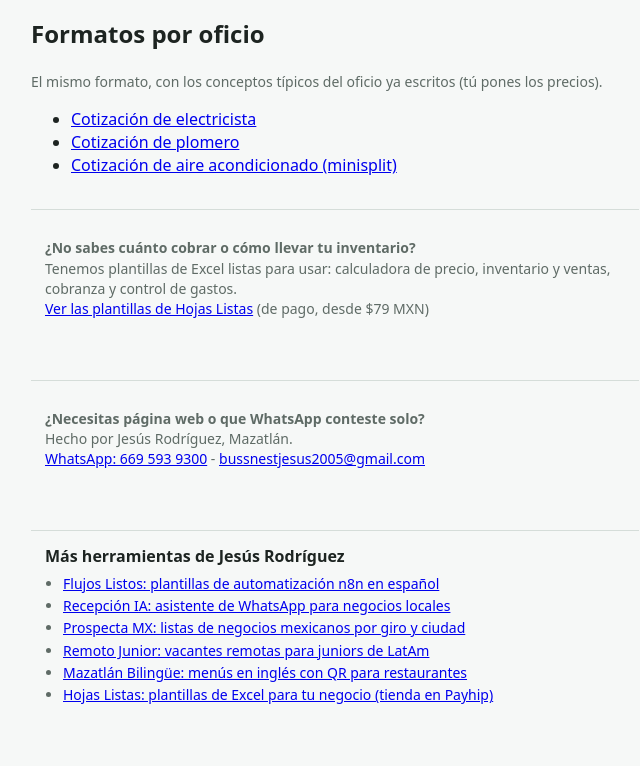
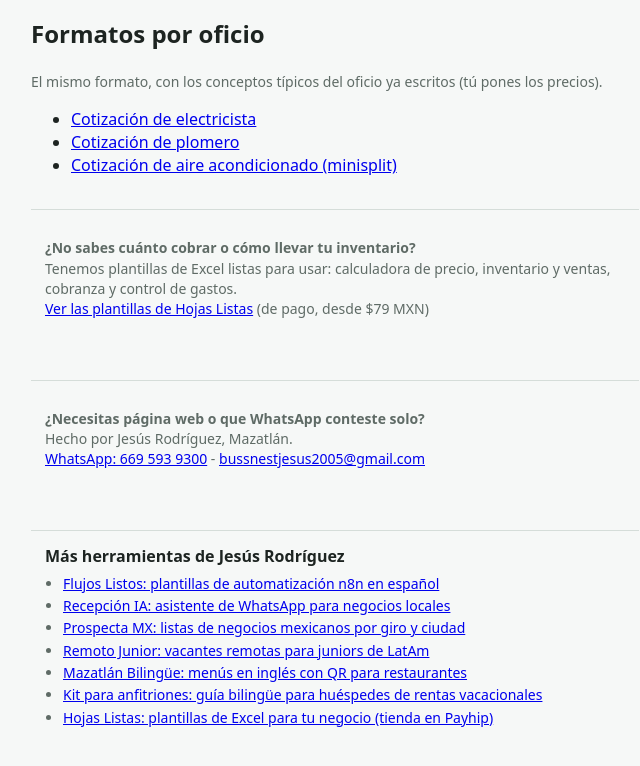
Before and after one commit to Jesus-Jazisenot/cotizoya, a plain HTML site: page index.html in a window 1280 px wide. Shown: the part 1213-1979 px from the top of the page, without its empty margins (305-945 px from the left). Drawn offline with Linux system fonts and the light colour scheme.

Commit message:
Enlace a Kit para anfitriones en Más herramientas

```diff
--- a/index.html
+++ b/index.html
@@ -69,7 +69,7 @@ Tenemos plantillas de Excel listas para usar: calculadora de precio, inventario
 <p><b>¿Necesitas página web o que WhatsApp conteste solo?</b><br>Hecho por Jesús Rodríguez, Mazatlán.<br>
 <a href="https://wa.me/526695939300">WhatsApp: 669 593 9300</a> - <a href="mailto:bussnestjesus2005@gmail.com">bussnestjesus2005@gmail.com</a></p>
 </div>
-<aside class="foot mas" aria-labelledby="mas-t"><h2 id="mas-t">Más herramientas de Jesús Rodríguez</h2><ul><li><a href="https://jesus-jazisenot.github.io/flujos-listos/">Flujos Listos: plantillas de automatización n8n en español</a></li><li><a href="https://jesus-jazisenot.github.io/recepcion-ia/">Recepción IA: asistente de WhatsApp para negocios locales</a></li><li><a href="https://jesus-jazisenot.github.io/prospecta-mx/">Prospecta MX: listas de negocios mexicanos por giro y ciudad</a></li><li><a href="https://jesus-jazisenot.github.io/remoto-junior/">Remoto Junior: vacantes remotas para juniors de LatAm</a></li><li><a href="https://jesus-jazisenot.github.io/mazatlan-bilingue/">Mazatlán Bilingüe: menús en inglés con QR para restaurantes</a></li><li><a href="https://payhip.com/HojasListas">Hojas Listas: plantillas de Excel para tu negocio (tienda en Payhip)</a></li></ul></aside>
+<aside class="foot mas" aria-labelledby="mas-t"><h2 id="mas-t">Más herramientas de Jesús Rodríguez</h2><ul><li><a href="https://jesus-jazisenot.github.io/flujos-listos/">Flujos Listos: plantillas de automatización n8n en español</a></li><li><a href="https://jesus-jazisenot.github.io/recepcion-ia/">Recepción IA: asistente de WhatsApp para negocios locales</a></li><li><a href="https://jesus-jazisenot.github.io/prospecta-mx/">Prospecta MX: listas de negocios mexicanos por giro y ciudad</a></li><li><a href="https://jesus-jazisenot.github.io/remoto-junior/">Remoto Junior: vacantes remotas para juniors de LatAm</a></li><li><a href="https://jesus-jazisenot.github.io/mazatlan-bilingue/">Mazatlán Bilingüe: menús en inglés con QR para restaurantes</a></li><li><a href="https://jesus-jazisenot.github.io/kit-anfitriones/">Kit para anfitriones: guía bilingüe para huéspedes de rentas vacacionales</a></li><li><a href="https://payhip.com/HojasListas">Hojas Listas: plantillas de Excel para tu negocio (tienda en Payhip)</a></li></ul></aside>
 </main>
 <script src="js/calc.js"></script>
 <script>
```
